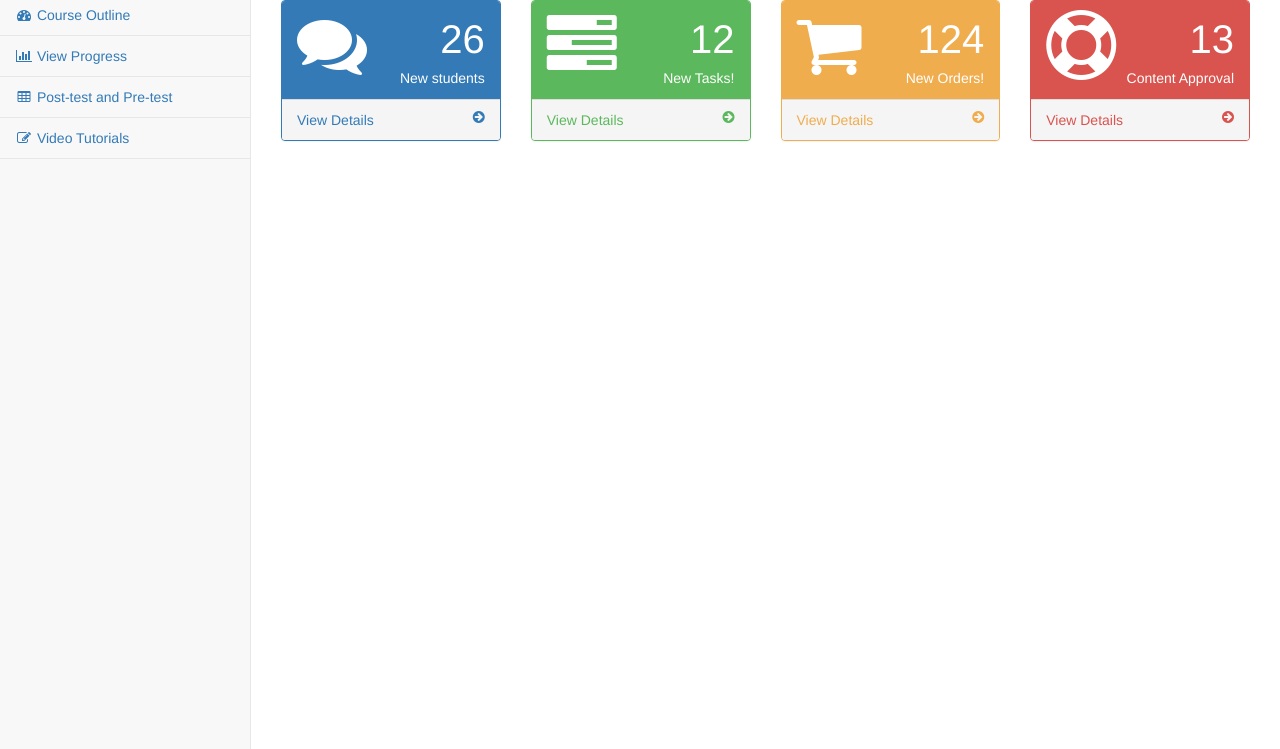
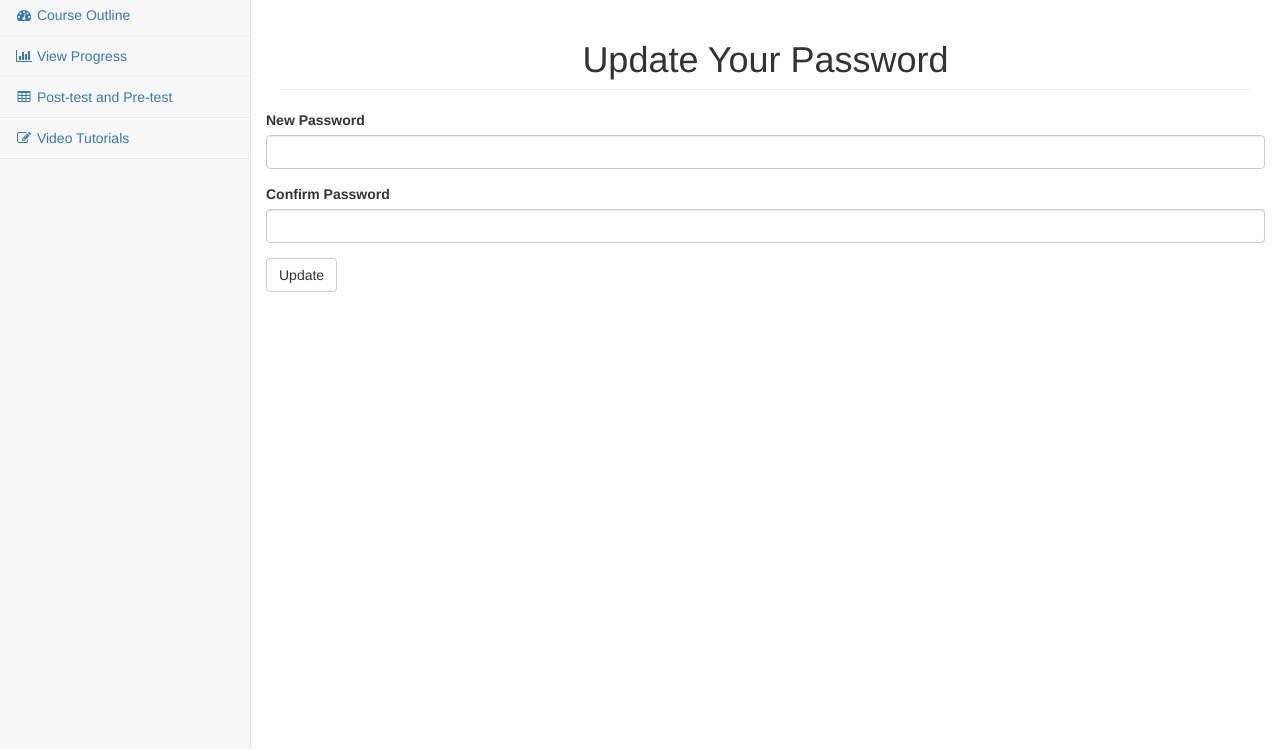
Before and after one commit to oskiness/mathbox, a PHP site: page /student/index.php in a window 1280 px wide. Shown: the part 56-805 px from the top of the page. Run offline with PHP 8.4, Linux system fonts and the light colour scheme; a user stored in the database is signed in; some libraries are stand-ins or nearby versions.

Commit message:
roadto100%

```diff
--- a/admin/addteacherexe.php
+++ b/admin/addteacherexe.php
@@ -2,6 +2,8 @@
 			include('connection.php');
 			if(isset($_POST['submit'])){
 
+				$user ='prof';
+				$pass ='prof';
 				$fname	= $_POST['firstname'];
 				$lname	= $_POST['lastname'];
 				$mname	= $_POST['middlename'];
@@ -19,10 +21,10 @@
 					}
 					else
 						{
-							mysql_query("INSERT into teacher_login(Firstname,Lastname,Middlename,Section,Active) values('$fname','$lname','$mname','$section','Yes')");
+							mysql_query("INSERT into teacher_login(Username,Password,Firstname,Lastname,Middlename,Section,Active) values('$user','$pass','$fname','$lname','$mname','$section','Yes')");
 							echo
 							"<script type='text/javascript'>
-							 alert('Your Have been Add a teacher.');
+							 alert('Successfully add Teacher.');
              				 location.href='teachermaintenance.php';
          					 </script>";
 
--- a/admin/index.php
+++ b/admin/index.php
@@ -63,7 +63,7 @@ $admin = $_SESSION['Username'];
                         <li><a href="#"><i class="fa fa-gear fa-fw"></i> Settings</a>
                         </li>
                         <li class="divider"></li>
-                        <li><a href="login.html"><i class="fa fa-sign-out fa-fw"></i> Logout</a>
+                        <li><a href="logout.php"><i class="fa fa-sign-out fa-fw"></i> Logout</a>
                         </li>
                     </ul>
                     <!-- /.dropdown-user -->
--- a/css/camera.css
+++ b/css/camera.css
@@ -21,7 +21,7 @@
 .camera_wrap {
 	display: none;
 	float: left;
-	position: relative;
+	position: absolute;
 	z-index: 0;
 }
 .camera_wrap img {
@@ -35,7 +35,8 @@
 	z-index: 1;
 }
 .camera_wrap {
-	width: 100%;
+	width: 70%;
+	margin-left: 230px;
 }
 .camera_src {
 	display: none;
--- a/login.php
+++ b/login.php
@@ -22,7 +22,7 @@
     </div>
         <form action="loginexe.php" method="post" accept-charset="utf-8">
             <div class="input_holder">
-                <span><i class="fa fa-user"></i></span><input type="text" name="username" placeholder="Username" required>
+                <span><i class="fa fa-user"></i></span><input type="text" name="username" placeholder="Username" required autofocus="">
             </div>
             <div class="input_holder">
                 <span><i class="fa fa-lock"></i></span><input type="password" name="password" id="password_field" placeholder="Password" required>
--- a/student/index.php
+++ b/student/index.php
@@ -2,7 +2,7 @@
 include('connection.php');
 session_start();
 $_SESSION['Username'];
-$admin = $_SESSION['Username'];
+$studid = $_SESSION['Username'];
 ?>
 
 <html lang="en">
@@ -57,7 +57,7 @@ $admin = $_SESSION['Username'];
                 <li class="dropdown">
 
                     <a class="dropdown-toggle" data-toggle="dropdown" href="#">
-                       Welcome Student, <?php echo $admin ?> <i class="fa fa-user fa-fw"></i>  <i class="fa fa-caret-down"></i>
+                       Welcome Student, <?php echo $studid ?> <i class="fa fa-user fa-fw"></i>  <i class="fa fa-caret-down"></i>
                     </a>
                     <ul class="dropdown-menu dropdown-user">
                         <li><a href="#"><i class="fa fa-user fa-fw"></i> User Profile</a>
@@ -107,94 +107,20 @@ $admin = $_SESSION['Username'];
                 </div>
             </div>
            <div class="row">
-                <div class="col-lg-3 col-md-6">
-                    <div class="panel panel-primary">
-                        <div class="panel-heading">
-                            <div class="row">
-                                <div class="col-xs-3">
-                                    <i class="fa fa-comments fa-5x"></i>
-                                </div>
-                                <div class="col-xs-9 text-right">
-                                    <div class="huge">26</div>
-                                    <div>New students</div>
-                                </div>
-                            </div>
-                        </div>
-                        <a href="#">
-                            <div class="panel-footer">
-                                <span class="pull-left">View Details</span>
-                                <span class="pull-right"><i class="fa fa-arrow-circle-right"></i></span>
-                                <div class="clearfix"></div>
-                            </div>
-                        </a>
+                <div class="col-lg-12">
+                    <h1 class="page-header"><center>Update Your Password</h1>
+                </div>
+                <form method="POST" action="updatestudentexe.php">
+                     <div class="form-group">
+                        <label>New Password</label>
+                        <input name="password" class="form-control" type="password">
                     </div>
-                </div>
-                <div class="col-lg-3 col-md-6">
-                    <div class="panel panel-green">
-                        <div class="panel-heading">
-                            <div class="row">
-                                <div class="col-xs-3">
-                                    <i class="fa fa-tasks fa-5x"></i>
-                                </div>
-                                <div class="col-xs-9 text-right">
-                                    <div class="huge">12</div>
-                                    <div>New Tasks!</div>
-                                </div>
-                            </div>
-                        </div>
-                        <a href="#">
-                            <div class="panel-footer">
-                                <span class="pull-left">View Details</span>
-                                <span class="pull-right"><i class="fa fa-arrow-circle-right"></i></span>
-                                <div class="clearfix"></div>
-                            </div>
-                        </a>
+                    <div class="form-group">
+                        <label>Confirm Password</label>
+                        <input name="cpassword" class="form-control" type="password">
                     </div>
-                </div>
-                <div class="col-lg-3 col-md-6">
-                    <div class="panel panel-yellow">
-                        <div class="panel-heading">
-                            <div class="row">
-                                <div class="col-xs-3">
-                                    <i class="fa fa-shopping-cart fa-5x"></i>
-                                </div>
-                                <div class="col-xs-9 text-right">
-                                    <div class="huge">124</div>
-                                    <div>New Orders!</div>
-                                </div>
-                            </div>
-                        </div>
-                        <a href="#">
-                            <div class="panel-footer">
-                                <span class="pull-left">View Details</span>
-                                <span class="pull-right"><i class="fa fa-arrow-circle-right"></i></span>
-                                <div class="clearfix"></div>
-                            </div>
-                        </a>
-                    </div>
-                </div>
-                <div class="col-lg-3 col-md-6">
-                    <div class="panel panel-red">
-                        <div class="panel-heading">
-                            <div class="row">
-                                <div class="col-xs-3">
-                                    <i class="fa fa-support fa-5x"></i>
-                                </div>
-                                <div class="col-xs-9 text-right">
-                                    <div class="huge">13</div>
-                                    <div>Content Approval</div>
-                                </div>
-                            </div>
-                        </div>
-                        <a href="#">
-                            <div class="panel-footer">
-                                <span class="pull-left">View Details</span>
-                                <span class="pull-right"><i class="fa fa-arrow-circle-right"></i></span>
-                                <div class="clearfix"></div>
-                            </div>
-                        </a>
-                    </div>
-                </div>
+                    <button type="submit" name="submit" class="btn btn-default">Update</button>
+                </form>
             </div>
 
 
--- a/student/result.php
+++ b/student/result.php
@@ -89,7 +89,7 @@ $result_of_score = mysql_num_rows($result);
                 <li class="dropdown">
 
                     <a class="dropdown-toggle" data-toggle="dropdown" href="#">
-                       Welcome Student, <?php echo $admin ?> <i class="fa fa-user fa-fw"></i>  <i class="fa fa-caret-down"></i>
+                       Welcome Student, <?php echo $stud ?> <i class="fa fa-user fa-fw"></i>  <i class="fa fa-caret-down"></i>
                     </a>
                     <ul class="dropdown-menu dropdown-user">
                         <li><a href="#"><i class="fa fa-user fa-fw"></i> User Profile</a>
```
Also changed, not shown: New/connection.php (added, +13 -0 lines), New/sample.php (added, +15 -0 lines), admin/addstudent.php (+5 -5 lines), admin/addstudentexe.php (+12 -4 lines), admin/dashboard.php (+7 -7 lines), admin/editstudentexe.php (+5 -6 lines), admin/editteacherexe.php (+4 -5 lines), admin/sectionmaintenance.php (+6 -2 lines), mathbox.sql (+30 -18 lines), student/updatestudentexe.php (added, +31 -0 lines), student/viewprogress.php (+9 -10 lines), 3 other files.
